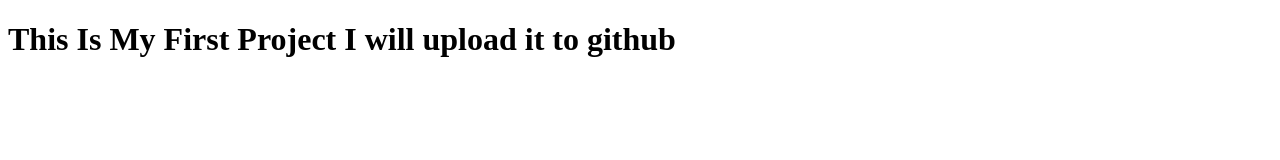
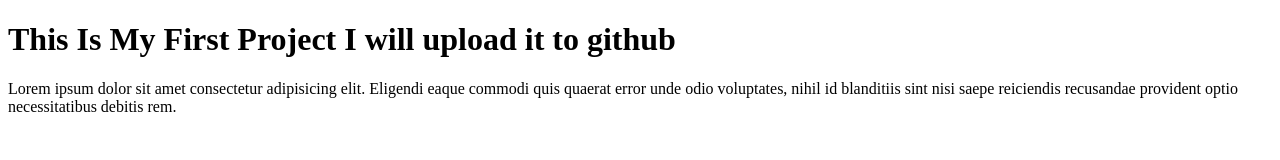
Before and after one commit to Kaisan-Ikomi/My-First-Project, a plain HTML site: page index.html in a window 1280 px wide. Drawn offline with Linux system fonts and the light colour scheme.

Commit message:
ive added a lorem

```diff
--- a/index.html
+++ b/index.html
@@ -7,5 +7,6 @@
 </head>
 <body>
     <h1>This Is My First Project I will upload it to github</h1>
+    <p>Lorem ipsum dolor sit amet consectetur adipisicing elit. Eligendi eaque commodi quis quaerat error unde odio voluptates, nihil id blanditiis sint nisi saepe reiciendis recusandae provident optio necessitatibus debitis rem.</p>
 </body>
 </html>
```
